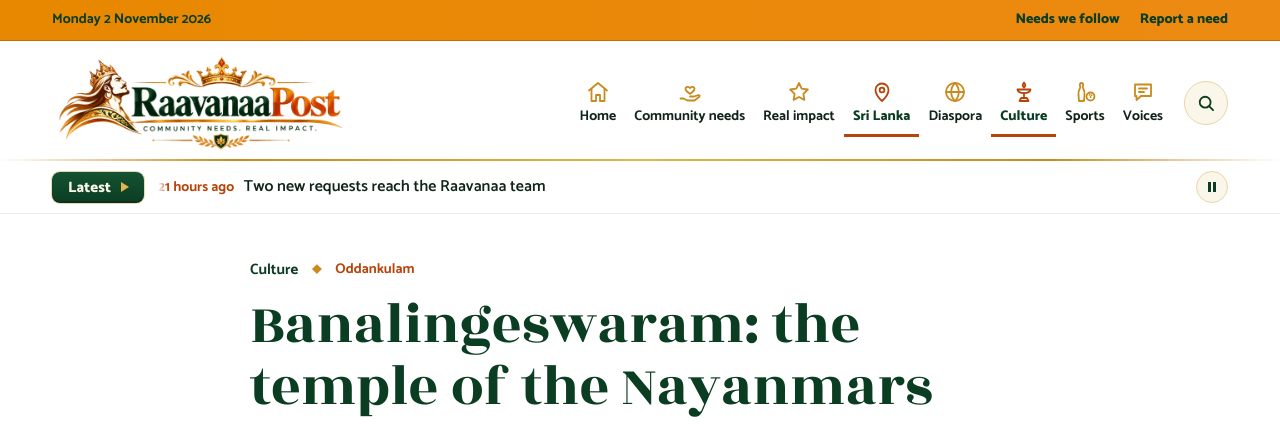
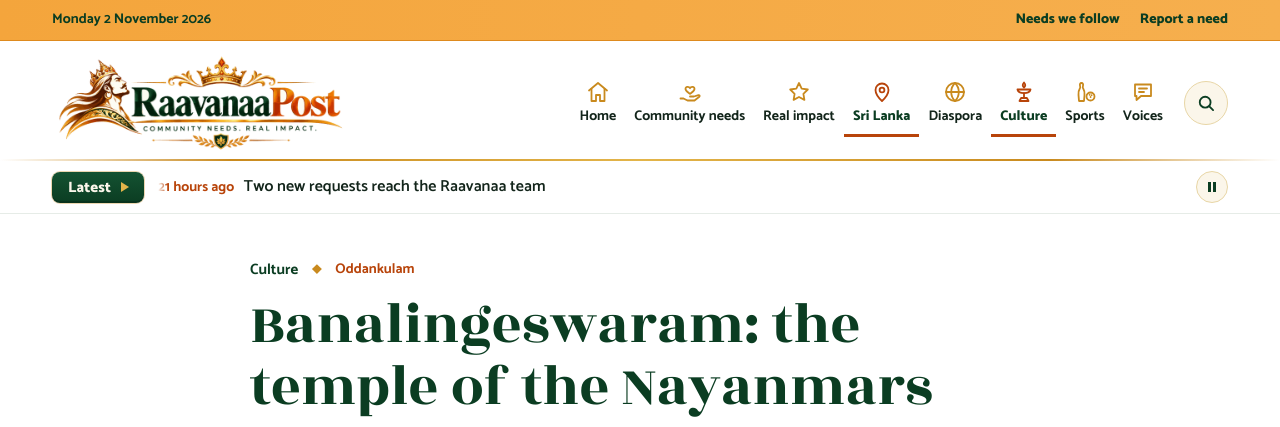
Before and after one commit to Raavanaapost/Charity-site, a PHP site: page /banalingeswaram-the-temple-of-the-nayanmars/index.html in a window 1280 px wide. Shown: the top 427 px of the page. Run offline with PHP 8.4, Linux system fonts and the light colour scheme.

Commit message:
Top line a little lighter (draft)
Co-Authored-By: Claude Opus 5.5 <noreply@anthropic.com>
Claude-Session: https://claude.ai/code/session_01AQqWqrxu92jMCKU9hsBN4r

```diff
--- a/site/wp-content/themes/raavanaapost/assets/css/main.css
+++ b/site/wp-content/themes/raavanaapost/assets/css/main.css
@@ -125,7 +125,7 @@ a:hover { color: var(--rp-orange); text-decoration: underline; text-underline-of
 /* ---------- Top bar ---------- */
 
 /* Top line: the light orange of "Post" in the logo, with the logo's green lettering. All on one row. */
-.rp-topbar { background: linear-gradient(90deg, #E88800, #EC8A12); color: var(--rp-green); font-size: 14px; border-bottom: 1px solid #C86A00; }
+.rp-topbar { background: linear-gradient(90deg, #F4A53C, #F6AF4E); color: var(--rp-green); font-size: 14px; border-bottom: 1px solid #DE8A1E; }
 .rp-topbar__inner { display: flex; flex-wrap: nowrap; align-items: center; justify-content: space-between; gap: 16px; }
 .rp-topbar__date { flex: none; margin: 0; padding: 0; font-weight: 700; white-space: nowrap; }
 .rp-topbar__date-short { display: none; }
--- a/source/theme/raavanaapost/assets/css/main.css
+++ b/source/theme/raavanaapost/assets/css/main.css
@@ -125,7 +125,7 @@ a:hover { color: var(--rp-orange); text-decoration: underline; text-underline-of
 /* ---------- Top bar ---------- */
 
 /* Top line: the light orange of "Post" in the logo, with the logo's green lettering. All on one row. */
-.rp-topbar { background: linear-gradient(90deg, #E88800, #EC8A12); color: var(--rp-green); font-size: 14px; border-bottom: 1px solid #C86A00; }
+.rp-topbar { background: linear-gradient(90deg, #F4A53C, #F6AF4E); color: var(--rp-green); font-size: 14px; border-bottom: 1px solid #DE8A1E; }
 .rp-topbar__inner { display: flex; flex-wrap: nowrap; align-items: center; justify-content: space-between; gap: 16px; }
 .rp-topbar__date { flex: none; margin: 0; padding: 0; font-weight: 700; white-space: nowrap; }
 .rp-topbar__date-short { display: none; }
```
